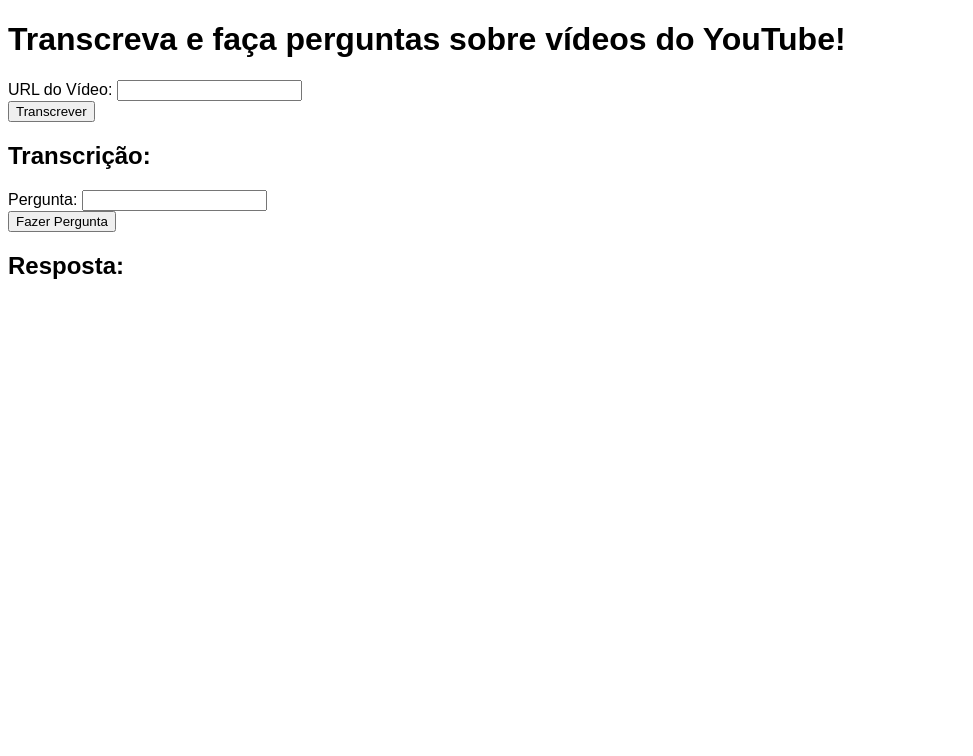
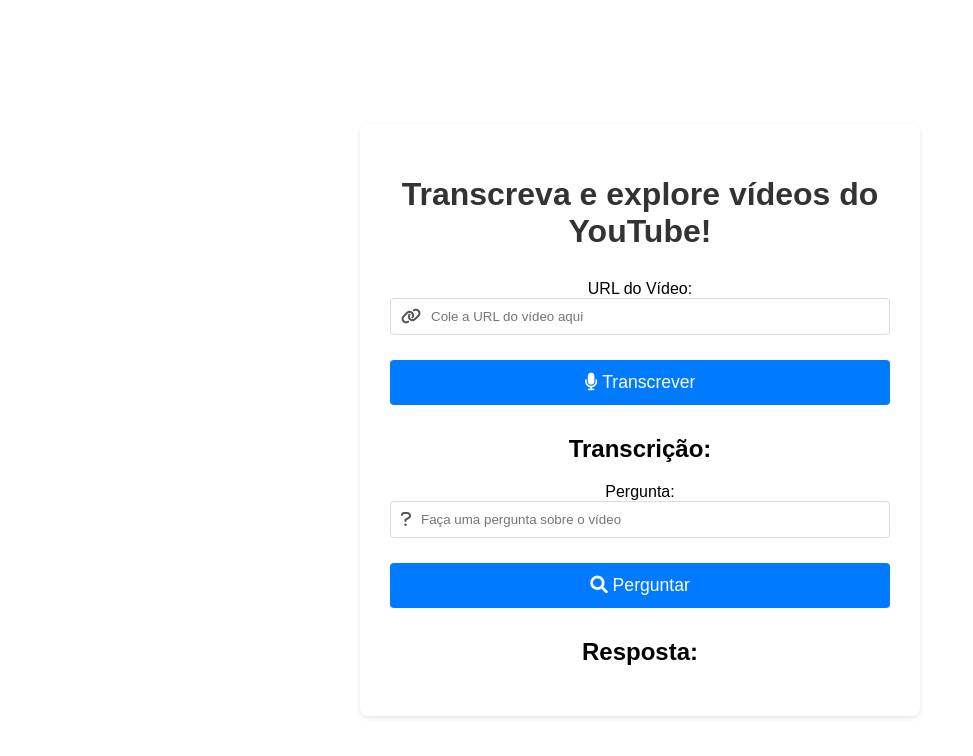
Before and after one commit to BrunoRbt/Projeto_Fabio, a plain HTML site: page index.html in a window 1280 px wide. Shown: the whole page, without its empty margins (0-973 px from the left). Drawn offline with Linux system fonts and the light colour scheme.

Commit message:
ajustes visuais

```diff
--- a/index.html
+++ b/index.html
@@ -1,35 +1,55 @@
 <!DOCTYPE html>
-<html>
+<html lang="pt-br">
 <head>
-  <title>Transcrição de Vídeos</title>
+    <meta charset="UTF-8">
+    <meta name="viewport" content="width=device-width, initial-scale=1.0">
+    <title>Transcrição de Vídeos com IA</title>
+    <link rel="stylesheet" href="https://cdnjs.cloudflare.com/ajax/libs/font-awesome/6.0.0/css/all.min.css">
     <link rel="stylesheet" href="style.css">
 </head>
 <body>
-  <h1>Transcreva e faça perguntas sobre vídeos do YouTube!</h1>
+    <div class="container">
+        <header>
+            <h1>Transcreva e explore vídeos do YouTube!</h1>
+        </header>
 
-  <div>
+        <main>
+            <div class="form-group">
                 <label for="url">URL do Vídeo:</label>
-    <input type="text" id="url" name="url">
+                <div class="input-wrapper">
+                    <i class="fas fa-link"></i>
+                    <input type="text" id="url" name="url" placeholder="Cole a URL do vídeo aqui">
+                </div>
+                <button onclick="transcrever()" id="btn-transcrever">
+                    <i class="fas fa-microphone"></i> Transcrever
+                </button>
             </div>
 
-  <button onclick="transcrever()">Transcrever</button>
+            <div id="loader" class="loader"></div>
 
             <div id="transcricao">
                 <h2>Transcrição:</h2>
-    <p id="texto-transcricao"></p>
+                <div id="texto-transcricao"></div>
             </div>
 
-  <div>
+            <div class="form-group">
                 <label for="pergunta">Pergunta:</label>
-    <input type="text" id="pergunta" name="pergunta">
+                <div class="input-wrapper">
+                    <i class="fas fa-question"></i>
+                    <input type="text" id="pergunta" name="pergunta" placeholder="Faça uma pergunta sobre o vídeo">
                 </div>
-
-  <button onclick="perguntar()">Fazer Pergunta</button>
+                <button onclick="perguntar()" id="btn-perguntar">
+                    <i class="fas fa-search"></i> Perguntar
+                </button>
+            </div>
 
             <div id="resposta">
                 <h2>Resposta:</h2>
                 <p id="texto-resposta"></p>
             </div>
+       </main>
+
+    </div>
 
     <script src="script.js"></script>
 </body>
--- a/script.js
+++ b/script.js
@@ -1,6 +1,12 @@
 function transcrever() {
+    // Obter a URL do vídeo do elemento de entrada
     var url = document.getElementById("url").value;
 
+    // Exibir o loader e limpar a transcrição anterior
+    document.getElementById("loader").style.display = "block";
+    document.getElementById("texto-transcricao").innerText = "";
+
+    // Fazer a requisição para a API para transcrever o vídeo
     fetch('https://us-central1-bruno-test-autenticare.cloudfunctions.net/transcrever-responder/transcrever', {
       method: 'POST',
       headers: {
@@ -10,19 +16,26 @@ function transcrever() {
     })
       .then(response => response.text())
       .then(data => {
-      document.getElementById("texto-transcricao").innerText = data;
+        // Esconder o loader e exibir a transcrição com timestamps
+        document.getElementById("loader").style.display = "none";
+        const transcricaoComTimestamps = adicionarTimestamps(data);
+        document.getElementById("texto-transcricao").innerHTML = transcricaoComTimestamps;
       })
       .catch(error => {
+        // Esconder o loader e exibir mensagem de erro em caso de falha
         console.error('Erro ao transcrever:', error);
-      // Exibir mensagem de erro na interface (opcional)
+        document.getElementById("loader").style.display = "none";
         alert("Ocorreu um erro ao transcrever o vídeo. Por favor, tente novamente.");
       });
   }
 
+  // Função para fazer uma pergunta sobre o vídeo
   function perguntar() {
+    // Obter a URL do vídeo e a pergunta dos elementos de entrada
     var url = document.getElementById("url").value;
     var pergunta = document.getElementById("pergunta").value;
 
+    // Fazer a requisição para a API para responder à pergunta
     fetch('https://us-central1-bruno-test-autenticare.cloudfunctions.net/transcrever-responder/perguntar', {
       method: 'POST',
       headers: {
@@ -32,11 +45,37 @@ function transcrever() {
     })
       .then(response => response.text())
       .then(data => {
+        // Exibir a resposta e destacar a resposta na transcrição (implementar lógica aqui)
         document.getElementById("texto-resposta").innerText = data;
+        // ...
       })
       .catch(error => {
+        // Exibir mensagem de erro em caso de falha
         console.error('Erro ao perguntar:', error);
-      // Exibir mensagem de erro na interface (opcional)
         alert("Ocorreu um erro ao fazer a pergunta. Por favor, tente novamente.");
       });
   }
+
+  // Função auxiliar para adicionar timestamps à transcrição (implementar lógica aqui)
+  function adicionarTimestamps(transcricao) {
+    // ... (lógica para processar a transcrição e adicionar timestamps) ...
+    // Exemplo (substitua pela lógica real):
+    return transcricao.split('\n').map((linha, index) =>
+      `<p><a href="#" onclick="seekToTime(${index * 10})">${formatTime(index * 10)}:</a> ${linha}</p>`
+    ).join('');
+  }
+
+  // Função auxiliar para formatar o tempo em minutos e segundos
+  function formatTime(seconds) {
+    const minutes = Math.floor(seconds / 60);
+    const remainingSeconds = Math.floor(seconds % 60);
+    const formattedTime = `${minutes.toString().padStart(2, '0')}:${remainingSeconds.toString().padStart(2, '0')}`;
+    return formattedTime;
+  }
+
+  // Função auxiliar para simular a ação de "seek" no vídeo (substitua pela lógica real)
+  function seekToTime(seconds) {
+    // ... (lógica para levar o usuário para o tempo especificado no vídeo) ...
+    // Exemplo:
+    alert(`Simulando seek para ${seconds} segundos`);
+  }
--- a/style.css
+++ b/style.css
@@ -1,8 +1,85 @@
-/* Estilos básicos para a página (opcional) */
+/* Estilos gerais */
 body {
-    font-family: sans-serif;
+    font-family: 'Arial', sans-serif;
+    background-color: #fff;
+    margin: 0;
+    padding: 20px; /* Adicionei padding ao body para espaçamento geral */
+    display: flex;
+    justify-content: center;
+    align-items: center;
+    min-height: 100vh;
   }
 
-  #transcricao, #resposta {
-    margin-top: 20px;
+  .container {
+    background-color: #fff;
+    padding: 30px;
+    border-radius: 8px;
+    box-shadow: 0 2px 5px rgba(0, 0, 0, 0.1);
+    max-width: 500px;
+    text-align: center;
   }
+
+  h1 {
+    color: #333;
+    font-size: 2em;
+    margin-bottom: 30px; /* Aumentei o espaçamento abaixo do título */
+  }
+
+  .form-group {
+    display: flex;
+    flex-direction: column;
+    margin-bottom: 30px; /* Adicionei espaçamento entre os grupos de formulário */
+  }
+
+  .input-wrapper {
+    display: flex;
+    align-items: center;
+    border: 1px solid #ddd;
+    border-radius: 4px;
+    padding: 0 10px;
+    margin-bottom: 15px; /* Adicionei espaçamento entre o input e o botão */
+  }
+
+  .input-wrapper i {
+    margin-right: 10px;
+    color: #555;
+  }
+
+  .input-wrapper input[type="text"] {
+    flex-grow: 1;
+    padding: 10px 0;
+    border: none;
+    margin: 0;
+  }
+
+  button {
+    background-color: #007bff;
+    color: #fff;
+    padding: 12px 20px;
+    border: none;
+    border-radius: 4px;
+    cursor: pointer;
+    font-size: 1.1em;
+    margin-top: 10px; /* Adicionado espaçamento acima do botão */
+  }
+
+  button:hover {
+      background-color: #0056b3;
+  }
+
+  /* loader  */
+  .loader {
+      border: 8px solid #f3f3f3; /* Cor da borda mais clara */
+      border-radius: 50%;
+      border-top: 8px solid #3498db; /* Cor da animação - azul */
+      width: 40px;
+      height: 40px;
+      animation: spin 2s linear infinite;
+      display: none;
+      margin: 20px auto;
+  }
+
+  @keyframes spin {
+      0% { transform: rotate(0deg); }
+      100% { transform: rotate(360deg); }
+  }
```
Lines whose indentation alone changed are shown as unchanged.
